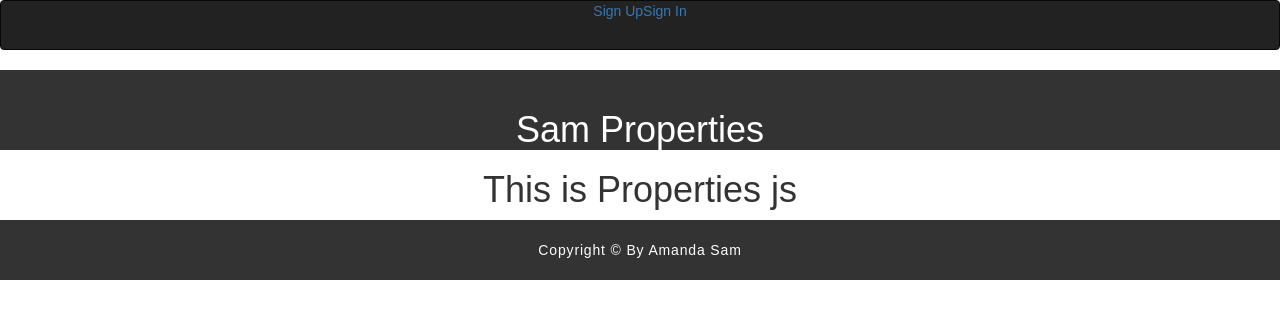
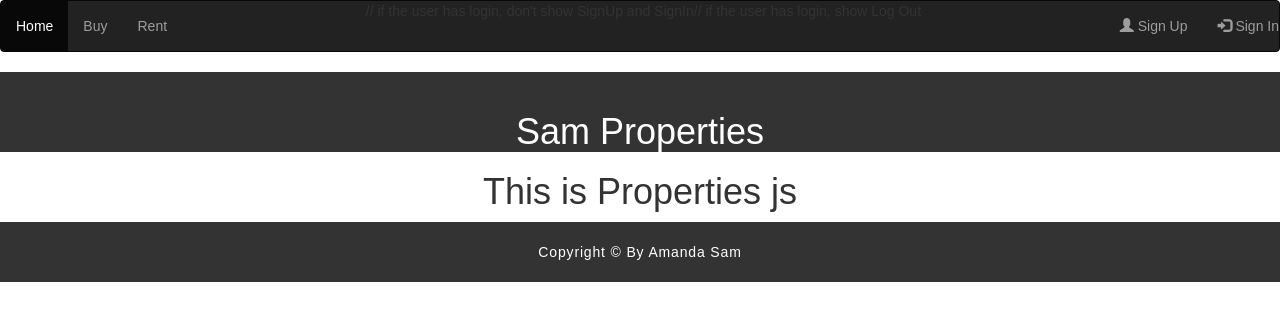
Before and after one commit to AmandaKitSam/properties_client, a React (Create React App) app: page /#/ in a window 1280 px wide. Shown: the top 320 px of the page. Built offline with nearby package versions, Linux system fonts and the light colour scheme.

Commit message:
Authentication: Login & Logout on Client

```diff
--- a/src/components/App.js
+++ b/src/components/App.js
@@ -1,34 +1,35 @@
 import React, { Component } from 'react';
-import './App.css';
 import { Link } from 'react-router-dom';
 
-
+import Home from './Home';
+import SignUp from './SignUp';
+import SignIn from './SignIn';
 import Properties from './Properties';
 
+import { HashRouter as Router, Route } from 'react-router-dom';
 
 class App extends Component {
+  constructor(props) {
+    super(props);
+    this.state = { user: null };
+    this._setUser = this._setUser.bind(this);
+  }
+
+  _setUser(user) {
+    this.setState({user});
+  }
+
   render() {
     return (
-      <div className="App">
-
-        <nav className="navbar navbar-inverse">
-          <div className="container-flui">
-            <div className="">
-              <Link to="/signup">Sign Up</Link>
-              <Link to="/signin">Sign In</Link>
-            </div>
-          </div>
-        </nav>
-
-        <header className="App-header">
-          <h1 className="App-title">Sam Properties</h1>
-        </header>
-
-        <Properties />
-
-        <footer>Copyright &copy; By Amanda Sam</footer>
-      </div>
-    );
+      <Router>
+        <div>
+          <Route exact path="/" render={routeProps => <Home {...routeProps} user={this.state.user} />} />
+          <Route exact path="/signup" component={SignUp} />
+          <Route exact path="/signin" render={routeProps => <SignIn {...routeProps} setUser={this._setUser} />} />
+          <Route exact path="/logout" render={routeProps => <LogOut {...routeProps} setUser={this._setUser} />} />
+        </div>
+      </Router>
+    )
   }
 }
 
--- /dev/null
+++ b/src/components/Home.js
@@ -0,0 +1,56 @@
+import React, { Component } from 'react';
+import './App.css';
+import { Link } from 'react-router-dom';
+
+
+import Properties from './Properties';
+
+
+class Home extends Component {
+  render() {
+    return (
+      <div className="App">
+
+        <nav className="navbar navbar-inverse">
+          <div className="container-flui">
+            <div className="navbar-header">
+            </div>
+
+            <ul className="nav navbar-nav">
+              <li className="active"><Link to="#">Home</Link></li>
+              <li><Link to="#">Buy</Link></li>
+              <li><Link to="#">Rent</Link></li>
+            </ul>
+
+            // if the user has login, don't show SignUp and SignIn
+            { !this.props.user &&
+            <ul className="nav navbar-nav navbar-right">
+              <li><Link to="/signup"><span className="glyphicon glyphicon-user"></span> Sign Up</Link>
+              </li>
+              <li><Link to="/signin"><span className="glyphicon glyphicon-log-in"></span> Sign In</Link>
+              </li>
+            </ul> }
+
+            // if the user has login, show Log Out
+            { this.props.user &&
+            <ul className="nav navbar-nav navbar-right">
+              <li><Link to="/logout"><span className="glyphicon glyphicon-log-out"></span> Log Out</Link>
+              </li>
+            </ul> }
+
+          </div>
+        </nav>
+
+        <header className="App-header">
+          <h1 className="App-title">Sam Properties</h1>
+        </header>
+
+        <Properties />
+
+        <footer>Copyright &copy; By Amanda Sam</footer>
+      </div>
+    );
+  }
+}
+
+export default Home;
--- a/src/components/SignIn.js
+++ b/src/components/SignIn.js
@@ -36,6 +36,7 @@ class SignIn extends Component {
       withCredentials: true
     }).then(function (result) {
       this.props.setUser(result.data);
+      this.props.history.push( `/` );
     }.bind(this));
   }
 
@@ -43,13 +44,13 @@ class SignIn extends Component {
     return (
       <div className='signin'>
         <form onSubmit={ this._handleSubmit }>
-          <h3>Login</h3>
+          <h3>Sign In</h3>
           <input type='email' placeholder='Email' onChange={ this._handleChangeEmail } value={ this.state.email } autoFocus/>
           <br />
           <input type='password' placeholder='Password' onChange={ this._handleChangePassword } value={ this.state.password } />
           <br />
           <div className='loginButton'>
-          <button type='submit' method='post'>Log In</button>
+          <button type='submit' method='post'>Sign In</button>
           </div>
         </form>
       </div>
--- a/src/index.js
+++ b/src/index.js
@@ -1,26 +1,11 @@
 import React from 'react';
 import ReactDOM from 'react-dom';
 import './index.css';
-import App from './components/App';
 import registerServiceWorker from './registerServiceWorker';
 
-import { HashRouter as Router, Route } from 'react-router-dom';
-
-import SignUp from './components/SignUp';
-import SignIn from './components/SignIn';
-import Properties from './components/Properties';
-
-const Routes = (
-  <Router>
-    <div>
-      <Route exact path="/" component={App} />
-      <Route exact path="/signup" component={SignUp} />
-      <Route exact path="/signin" component={SignIn} />
-    </div>
-  </Router>
-);
+import App from './components/App';
 
 
 // ReactDOM.render(<App />, document.getElementById('root'));
 // registerServiceWorker();
-ReactDOM.render(Routes, document.body);
+ReactDOM.render(<App />, document.getElementById('root'));
```
